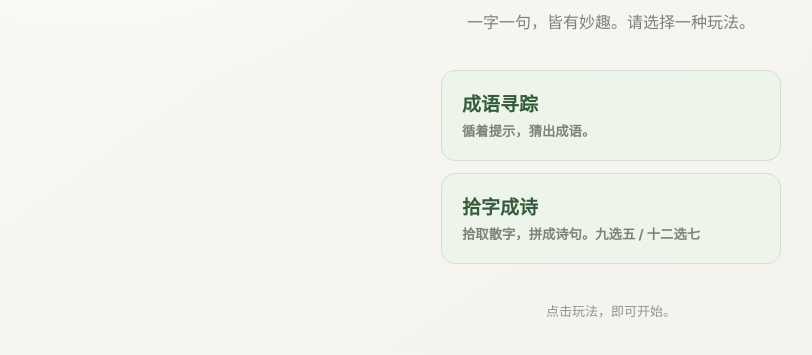
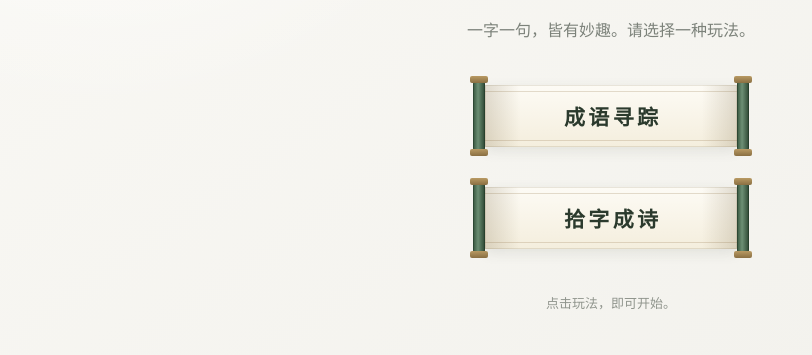
Before and after one commit to playweft/hanzi-versus, a website built with Vite: page index.html in a window 1280 px wide. Shown: the part 337-692 px from the top of the page, without its empty margins (29-841 px from the left). Built offline with nearby package versions, Linux system fonts and the light colour scheme.

Commit message:
Turn the mode buttons into scrolls that unroll on hover

```diff
--- a/index.html
+++ b/index.html
@@ -16,9 +16,16 @@
     <h1 id="start-title">汉字对决</h1>
     <p class="start-description">一字一句，皆有妙趣。请选择一种玩法。</p>
     <div class="mode-options" role="group" aria-label="选择玩法">
-      <button type="button" data-play-mode="idiom" disabled><strong>成语寻踪</strong><small>循着提示，猜出成语。</small></button>
-      <button type="button" data-play-mode="poetry" disabled><strong>拾字成诗</strong><small>拾取散字，拼成诗句。九选五 /
-          十二选七</small></button>
+      <button type="button" data-play-mode="idiom" disabled>
+        <span class="scroll-rod" aria-hidden="true"></span>
+        <span class="scroll-paper"><strong>成语寻踪</strong></span>
+        <span class="scroll-rod" aria-hidden="true"></span>
+      </button>
+      <button type="button" data-play-mode="poetry" disabled>
+        <span class="scroll-rod" aria-hidden="true"></span>
+        <span class="scroll-paper"><strong>拾字成诗</strong></span>
+        <span class="scroll-rod" aria-hidden="true"></span>
+      </button>
     </div>
     <p id="start-status" class="start-status" aria-live="polite">正在连接…</p>
   </section>
--- a/src/styles/main.css
+++ b/src/styles/main.css
@@ -356,40 +356,117 @@ button:focus-visible {
   margin: 0 0 24px;
   width: min(100%, 340px);
   display: grid;
-  gap: 12px;
+  gap: 26px;
   text-align: left;
 }
+/* 卷轴：两侧木轴夹一段纸。hover 时长宽变大、轴被推向外侧，等于向两边展开。 */
 .mode-options button {
-  width: 100%;
-  padding: 18px 20px;
-  border: 1px solid #d5ded2;
-  border-radius: 14px;
-  background: #edf4e9;
-  color: #345b3b;
-  text-align: left;
+  justify-self: center;
+  display: flex;
+  align-items: center;
+  width: 276px;
+  max-width: 100%;
+  height: 76px;
+  padding: 0;
+  border: 0;
+  border-radius: 0;
+  background: transparent;
+  color: #2b3a2d;
+  text-align: center;
+  box-shadow: none;
+  transition: width 0.34s cubic-bezier(0.22, 1, 0.36, 1);
+}
+/* 全局 button:hover:not(:disabled) 会给任何按钮补一层绿投影。卷轴是透明底，
+   蒙上会变成一圈绿光晕，这里显式盖掉。 */
+.mode-options button:hover:not(:disabled) {
   box-shadow: none;
 }
-.mode-options button:hover:not(:disabled) {
-  background: #e3eddf;
-  border-color: #6c9970;
-  transform: none;
-  box-shadow: none;
+.scroll-rod {
+  position: relative;
+  flex: 0 0 12px;
+  align-self: stretch;
+  border-radius: 6px;
+  background: linear-gradient(90deg, #35533c, #6d9075 42%, #2c4632);
+  box-shadow: inset 0 0 0 1px rgba(20, 40, 26, 0.35);
 }
-.mode-options button:active:not(:disabled) {
-  background: #d9e7d4;
-  transform: none;
+/* 轴头：比轴身宽一点，从上下露出来 */
+.scroll-rod::before,
+.scroll-rod::after {
+  content: "";
+  position: absolute;
+  left: 50%;
+  width: 18px;
+  height: 7px;
+  transform: translateX(-50%);
+  border-radius: 2px;
+  background: linear-gradient(180deg, #b99a63, #8a6f42);
+}
+.scroll-rod::before {
+  top: -2px;
+}
+.scroll-rod::after {
+  bottom: -2px;
+}
+.scroll-paper {
+  position: relative;
+  flex: 1;
+  align-self: center;
+  height: 62px;
+  display: grid;
+  place-items: center;
+  background: linear-gradient(180deg, #fdfbf5, #f4eedd);
+  box-shadow: inset 0 0 0 1px rgba(122, 104, 70, 0.16),
+    0 4px 12px rgba(60, 70, 55, 0.1);
+}
+/* 装裱的天地头 */
+.scroll-paper::before {
+  content: "";
+  position: absolute;
+  inset: 6px 0;
+  border-block: 1px solid rgba(150, 126, 82, 0.26);
+  pointer-events: none;
+}
+/* 未展开时两侧的卷影，hover 时淡出 */
+.scroll-paper::after {
+  content: "";
+  position: absolute;
+  inset: 0;
+  pointer-events: none;
+  background: linear-gradient(
+    90deg,
+    rgba(122, 104, 70, 0.22),
+    rgba(122, 104, 70, 0) 14%,
+    rgba(122, 104, 70, 0) 86%,
+    rgba(122, 104, 70, 0.22)
+  );
+  transition: opacity 0.34s cubic-bezier(0.22, 1, 0.36, 1);
 }
 .mode-options strong {
-  font-size: 19px;
+  font-family: "Songti SC", "STSong", "STKaiti", serif;
+  font-size: 21px;
+  font-weight: 600;
+  letter-spacing: 0.16em;
+  text-indent: 0.16em;
 }
-.mode-options strong,
-.mode-options small {
-  display: block;
+@media (hover: hover) and (pointer: fine) {
+  .mode-options button:hover:not(:disabled) {
+    width: 322px;
+  }
+  .mode-options button:hover:not(:disabled) .scroll-paper {
+    background: linear-gradient(180deg, #fffef9, #f8f3e6);
+  }
+  .mode-options button:hover:not(:disabled) .scroll-paper::after {
+    opacity: 0;
+  }
 }
-.mode-options small {
-  margin-top: 6px;
-  color: #7c827a;
-  line-height: 1.5;
+.mode-options button:active:not(:disabled) .scroll-paper {
+  background: #f1e9d6;
+}
+@media (prefers-reduced-motion: reduce) {
+  .mode-options button,
+  .scroll-paper::after {
+    transition: none;
+  }
 }
 .poetry-card {
   padding: 20px 18px 18px;
@@ -845,7 +922,3 @@ button:focus-visible {
     animation: none;
   }
 }
-
-.mode-options button[aria-busy="true"] small {
-  visibility: hidden;
-}
```
